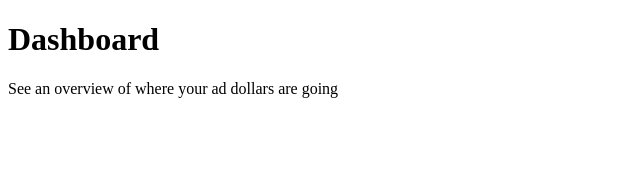
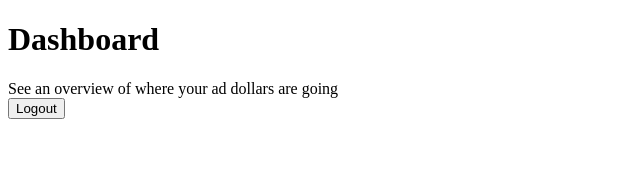
Before and after one commit to MitchAhoy/get-safe-ads, a Next.js app: page /dashboard in a window 1280 px wide. Shown: the top 188 px of the page, without its empty margins (0-640 px from the left). Built offline with nearby package versions, Linux system fonts and the light colour scheme; no server answers; sample sign-in values are in the browser's storage.

Commit message:
authenticate to view /dashboard + add signout in dashboard

```diff
--- /dev/null
+++ b/app/dashboard/layout.js
@@ -0,0 +1,10 @@
+import { auth } from "@/auth";
+import { redirect } from "next/navigation";
+
+export default async function LayoutPrivate({ children }) {
+  const session = await auth();
+
+  !session && redirect("/");
+
+  return children;
+}
--- a/app/dashboard/page.jsx
+++ b/app/dashboard/page.jsx
@@ -1,8 +1,11 @@
+import ButtonLogout from "@/components/ButtonLogout";
+
 export default function Dashboard() {
   return (
     <main>
       <h1>Dashboard</h1>
       <div>See an overview of where your ad dollars are going</div>
+      <ButtonLogout />
       <div></div>
     </main>
   );
--- /dev/null
+++ b/components/ButtonLogout.js
@@ -0,0 +1,11 @@
+import { signOut } from "next-auth/react";
+
+const ButtonLogout = () => {
+  return (
+    <button className={"btn btn-ghost"} onClick={signOut}>
+      Logout
+    </button>
+  );
+};
+
+export default ButtonLogout;
```
Also changed, not shown: components/ButtonLogin.js (+8 -6 lines).
